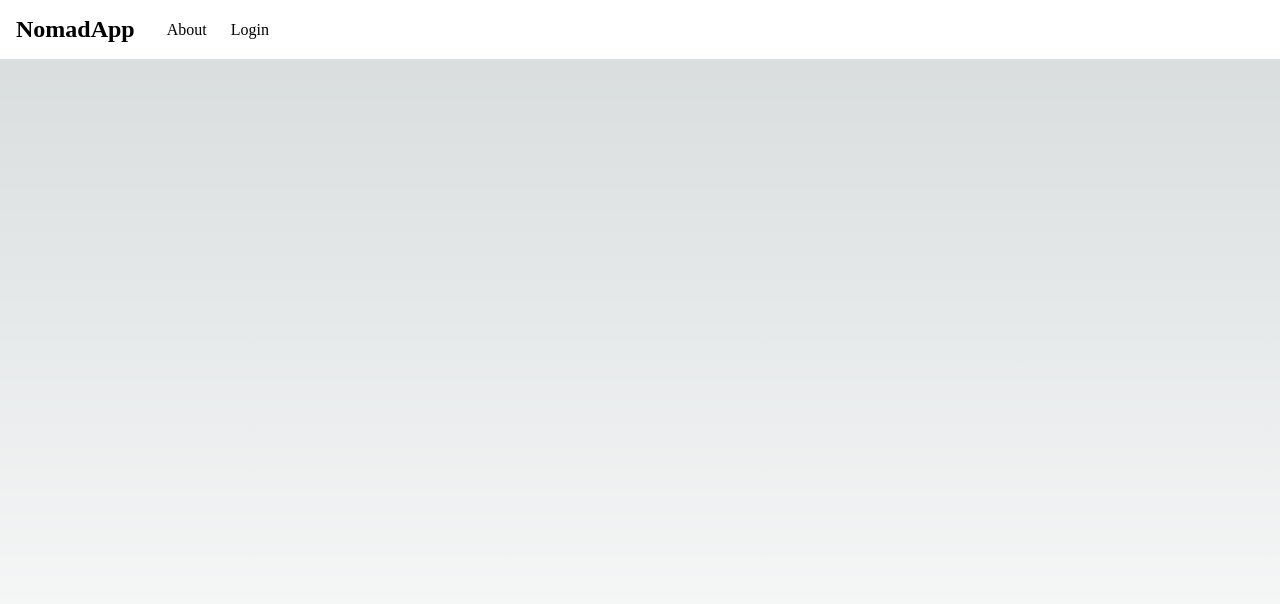
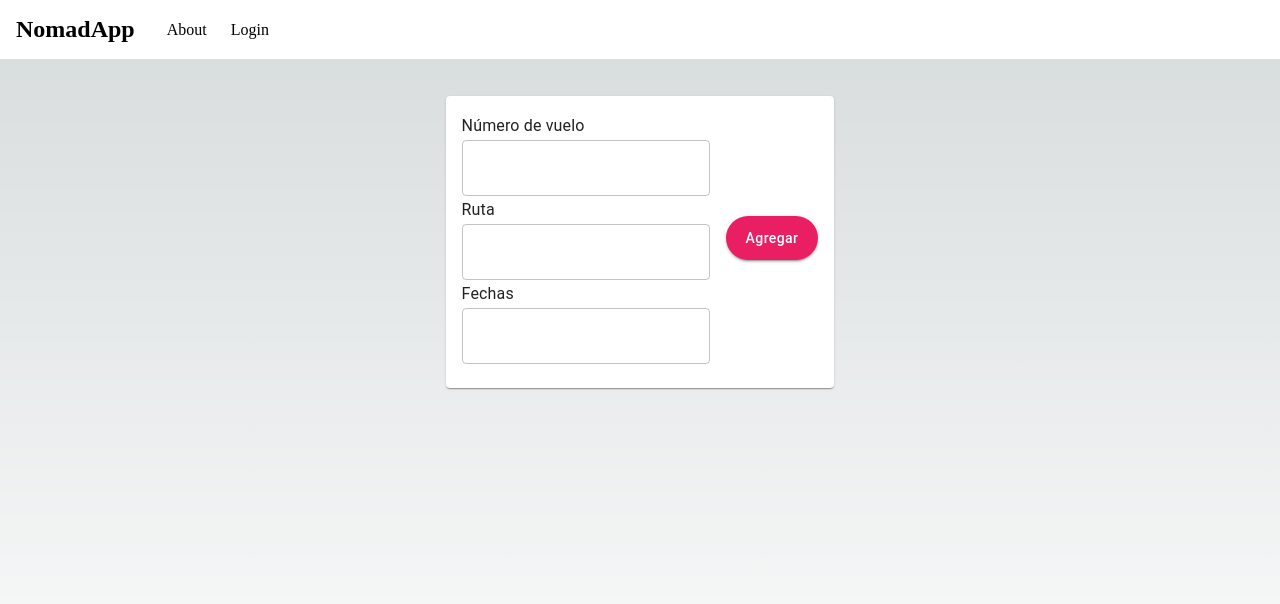
Before and after one commit to Jvelm/Nomadapp, a Next.js app: page / in a window 1280 px wide. Shown: the top 604 px of the page. Built offline with nearby package versions, Linux system fonts and the light colour scheme.

Commit message:
creando componente card.js

```diff
--- /dev/null
+++ b/src/components/Card.js
@@ -0,0 +1,73 @@
+import Card from '@mui/material/Card';
+import CardContent from '@mui/material/CardContent';
+import Typography from '@mui/material/Typography';
+import TextField from '@mui/material/TextField';
+import Button from '@mui/material/Button';
+import Box from '@mui/material/Box';
+
+const MyCard = () => {
+  const customColor = '#E91E63';
+
+  return (
+    <Card>
+      <CardContent>
+        <Box
+          sx={{
+            display: 'flex',
+            flexDirection: 'row',
+            justifyContent: 'space-between',
+            alignItems: 'center',
+          }}
+        >
+          <Box
+            sx={{
+              display: 'flex',
+              flexDirection: 'column',
+              justifyContent: 'space-between',
+              alignItems: 'stretch',
+              marginRight: '16px',
+            }}
+          >
+            <Typography variant='subtitle1' component='div'>
+              Número de vuelo
+            </Typography>
+            <TextField label='' variant='outlined' />
+
+            <Typography variant='subtitle1' component='div'>
+              Ruta
+            </Typography>
+            <TextField label='' variant='outlined' />
+
+            <Typography variant='subtitle1' component='div'>
+              Fechas
+            </Typography>
+            <TextField label='' variant='outlined' />
+          </Box>
+
+          <Box
+            sx={{
+              display: 'flex',
+              flexDirection: 'column',
+              justifyContent: 'center',
+              alignItems: 'center',
+            }}
+          >
+            <Button
+              variant='contained'
+              style={{
+                backgroundColor: customColor,
+                borderRadius: '50px',
+                padding: '10px 20px',
+                textTransform: 'none',
+              }}
+            >
+              Agregar
+            </Button>
+          </Box>
+        </Box>
+      </CardContent>
+    </Card>
+  );
+};
+
+export default MyCard;
--- a/src/pages/index.js
+++ b/src/pages/index.js
@@ -1,7 +1,7 @@
 import Head from 'next/head';
 import styles from '@/styles/Home.module.css';
 import Navbar from '@/components/Navbar';
-//import Formulario from '@/components/Registro/formulario';
+import MyCard from '@/components/Card';
 
 export default function Home() {
   return (
@@ -14,7 +14,9 @@ export default function Home() {
       </Head>
       <main className={styles.main}>
         <Navbar />
-        <div></div>
+        <div>
+          <MyCard />
+        </div>
       </main>
     </>
   );
```
